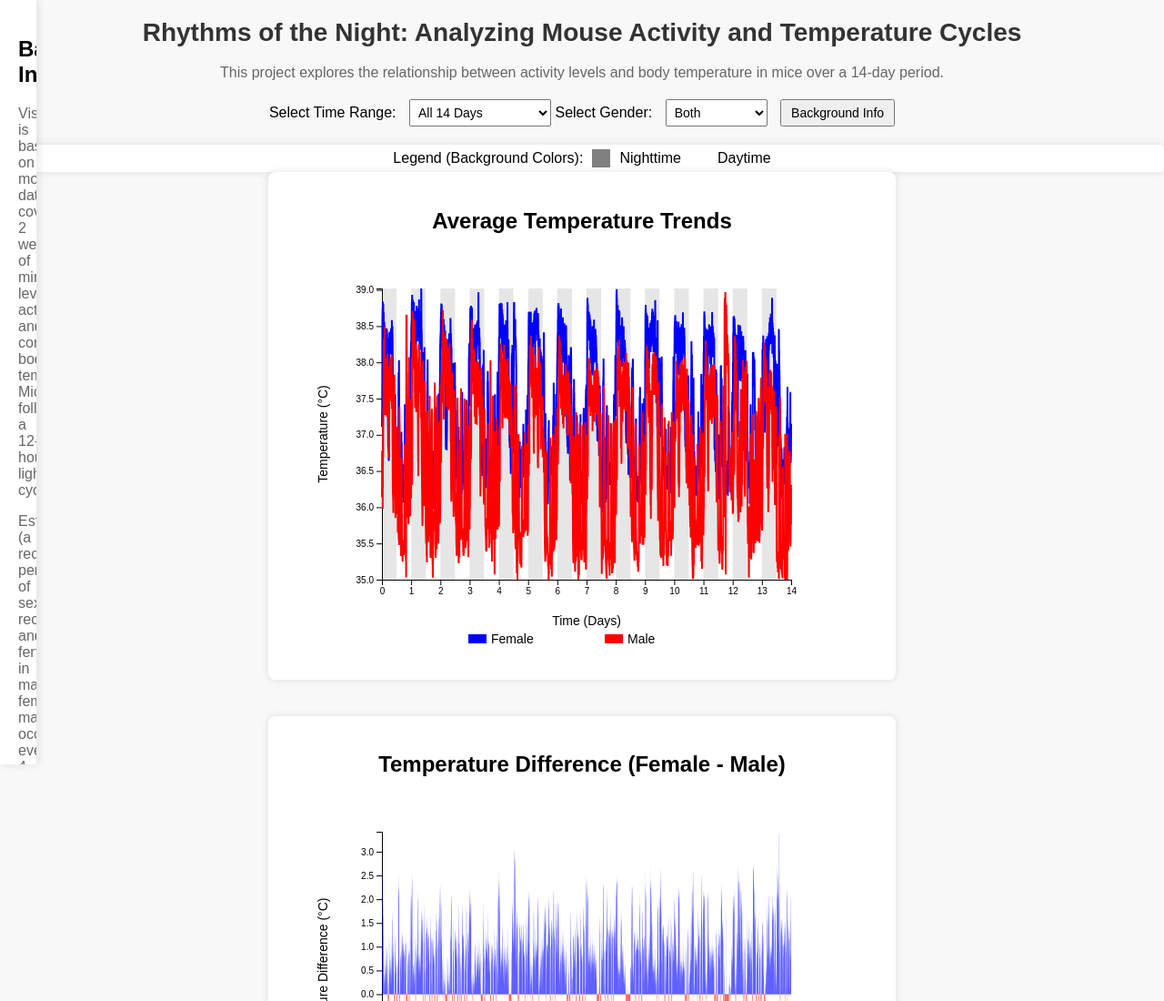
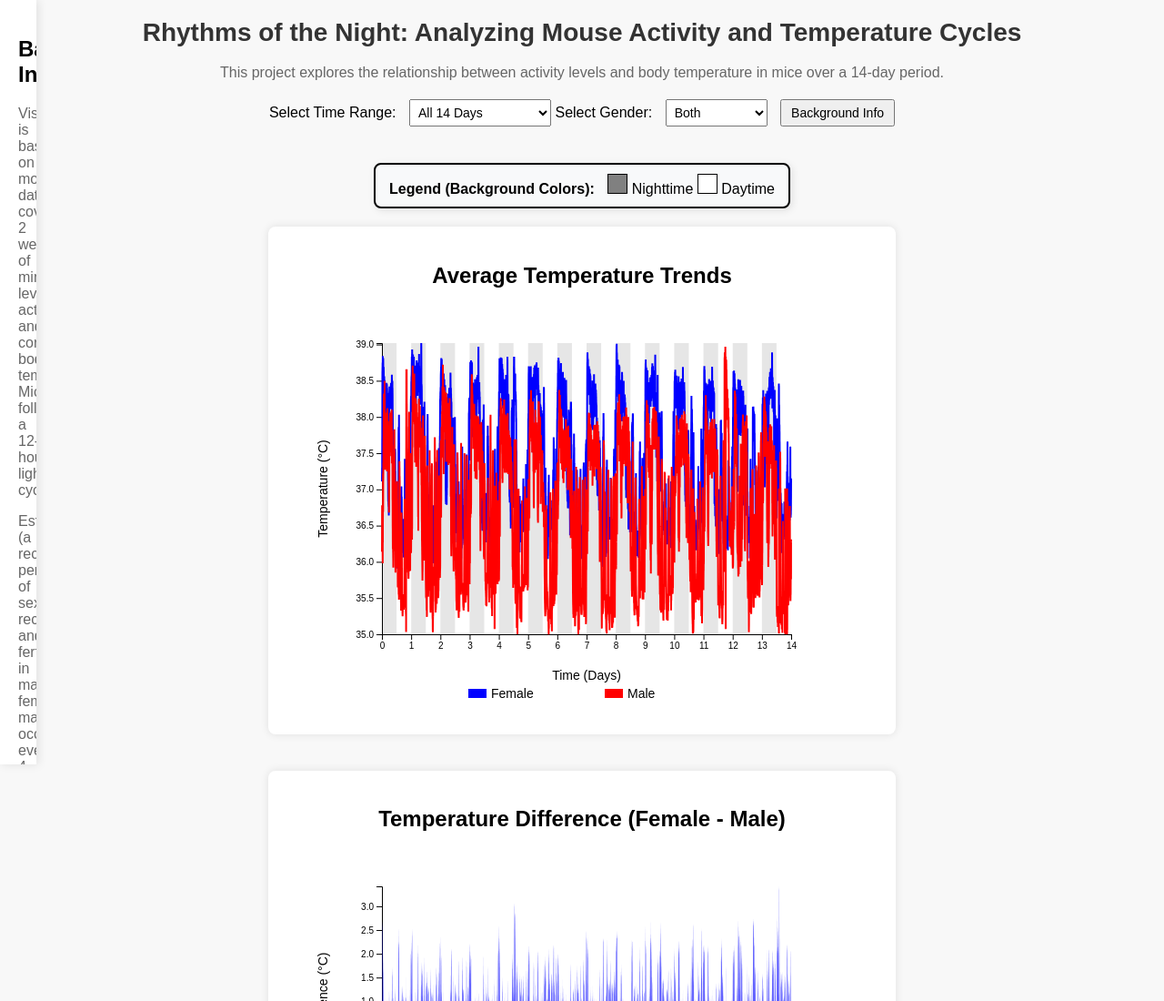
Before and after one commit to joshleh/final-project-dsc106, a plain HTML site: page index.html in a window 1280 px wide. Shown: the top 1100 px of the page at 91% size. Drawn offline with nearby package versions, Linux system fonts and the light colour scheme.

Commit message:
fixed top legend

```diff
--- a/style.css
+++ b/style.css
@@ -62,21 +62,34 @@ svg {
 }
 
 .legend-box {
-    display: flex;
-    align-items: center;
-    justify-content: center;
-    gap: 10px;
-    margin-top: 10px;
-    box-shadow: 0px 0px 10px rgba(0, 0, 0, 0.1);
-    background-color: white;
-    border-radius: 5px;
-    padding: 5px;
+    display: inline-block; /* Makes the box wrap around the content */
+    text-align: center; /* Centers text inside */
+    padding: 10px 15px; /* Adds space inside the box */
+    margin: 20px auto; /* Centers the box and adds space above/below */
+    border: 2px solid black; /* Adds a visible border */
+    border-radius: 8px; /* Smooth rounded corners */
+    background-color: #f8f9fa; /* Sets background to match the site's default background */
+    box-shadow: 2px 2px 8px rgba(0, 0, 0, 0.1); /* Adds a soft shadow */
+    width: fit-content; /* Keeps the box only as wide as its content */
 }
 
+/* Ensure the small color indicators look nice */
 .legend-box div {
     width: 20px;
     height: 20px;
     display: inline-block;
+    border: 1px solid black; /* Adds a small border for contrast */
+}
+
+/* Adjust spacing between elements */
+.legend-box span {
+    font-weight: bold;
+    margin-right: 10px;
+}
+
+/* Keeps "Nighttime" and "Daytime" text aligned with color indicators */
+.legend-box div + span {
+    margin-right: 15px;
 }
 
 .nighttime {
```
